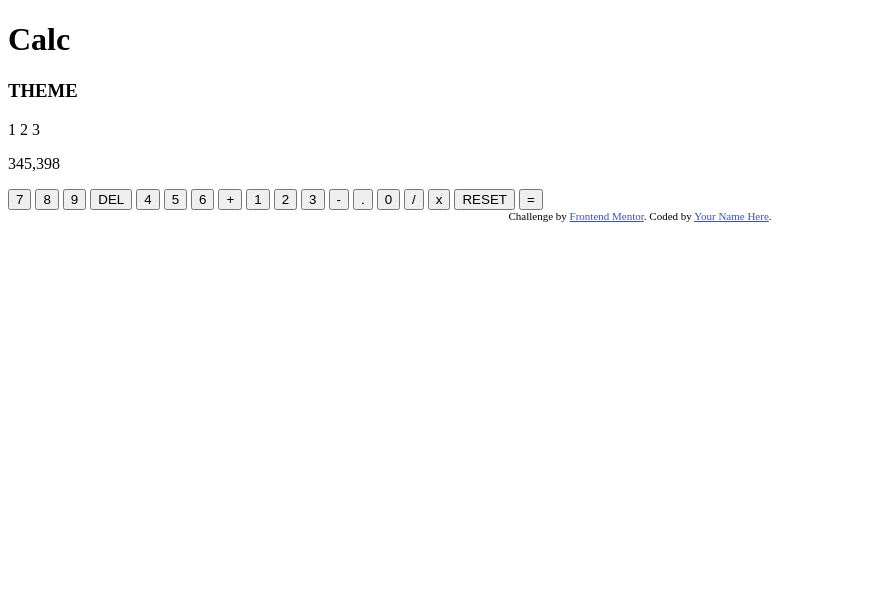
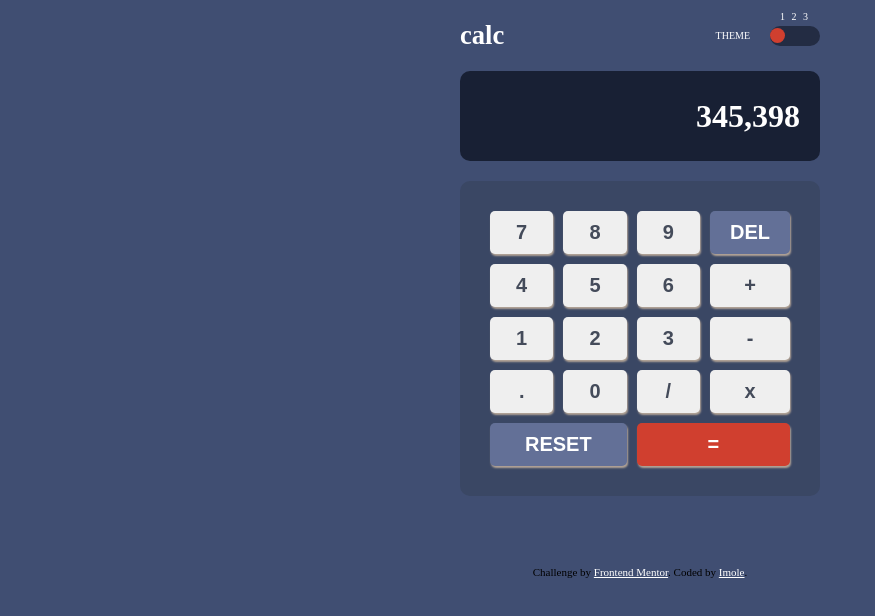
Before and after one commit to imoleBytes/Frontend-Mentor-Calculator-app, a plain HTML site: page index.html in a window 1280 px wide. Shown: the whole page, without its empty margins (0-875 px from the left). Drawn offline with Linux system fonts and the light colour scheme.

Commit message:
styles done

```diff
--- a/index.html
+++ b/index.html
@@ -11,21 +11,20 @@
 
   <!-- Feel free to remove these styles or customise in your own stylesheet 👍 -->
   <style>
-    .attribution { font-size: 11px; text-align: center; }
-    .attribution a { color: hsl(228, 45%, 44%); }
+    .attribution { font-size: 11px; text-align: center; margin-top: 50px; }
+    .attribution a { color: white; }
   </style>
 </head>
 <body>
   <div class="container">
     <div class="calculator">
       <header>
-        <h1>Calc</h1>
+        <h5>calc</h5>
         <div class="tab">
-          <h3>THEME</h3>
+          <span>THEME</span>
           <div class="bar">
-            <span>1</span>
-            <span>2</span>
-            <span>3</span>
+            <span>1 2 3</span>
+            <div class="red"></div>
           </div>
         </div>
       </header>
@@ -38,7 +37,7 @@
         <button class="btn">7</button>
         <button class="btn">8</button>
         <button class="btn">9</button>
-        <button class="btn">DEL</button>
+        <button class="btn grey-blue">DEL</button>
         <button class="btn">4</button>
         <button class="btn">5</button>
         <button class="btn">6</button>
@@ -51,8 +50,8 @@
         <button class="btn">0</button>
         <button class="btn">/</button>
         <button class="btn">x</button>
-        <button class="btn span2">RESET</button>
-        <button class="btn span2">=</button>
+        <button class="btn span2 grey-blue">RESET</button>
+        <button class="btn span2 red">=</button>
       </div>
 
     </div>
@@ -60,7 +59,7 @@
 
     <div class="attribution">
       Challenge by <a href="https://www.frontendmentor.io?ref=challenge" target="_blank">Frontend Mentor</a>.
-      Coded by <a href="#">Your Name Here</a>.
+      Coded by <a href="#">Imole</a>.
     </div>
   </div>
 </body>
--- a/style.css
+++ b/style.css
@@ -0,0 +1,143 @@
+*{
+margin: 0;
+padding: 0;
+box-sizing: border-box;
+}
+body{
+    font-size: 32px;
+}
+
+.container{
+    width: 100vw;
+    height: 100vh;
+
+    /* background-color: hsl(222, 26%, 31%); */
+    background-color: hsl(224, 28%, 35%);
+    /* background-color: hsl(225, 21%, 49%); */
+    /* padding: 20px;     */
+}
+
+.calculator{
+    width: 400px;
+    /* background-color: azure; */
+    padding: 20px;
+    margin: auto;
+}
+@media (max-width: 400px) {
+
+    .calculator{
+        width: 100%;
+
+    }
+}
+
+header{
+    display: flex;
+    justify-content: space-between;
+    align-items: center;
+    margin-bottom: 20px;
+    color: white;
+}
+.tab{
+    display: flex;
+    justify-content: space-between;
+    align-items: center;
+    gap: 20px;
+}
+.tab span{
+    font-size: x-small;
+}
+
+.bar{
+    position: relative;
+    background-color: hsl(223, 31%, 20%);
+    width: 50px;
+    height: 20px;
+    border-radius: 20px;
+}
+.bar span{
+    position: absolute;
+    top: -15px;
+    left: 10px;
+    letter-spacing: 2px;
+}
+.bar .red{
+    position: absolute;
+    top: 2px;
+    width: 15px;
+    height: 15px;
+    border-radius: 100%;
+}
+
+.display{
+    display: flex;
+    align-items: center;
+    justify-content: flex-end;
+    padding-right: 20px;
+    /* position: relative; */
+    height: 90px;
+    border-radius: 10px;
+    background-color: hsl(224, 36%, 15%);
+    color: hsl(0, 0%, 100%);
+    margin-bottom: 20px;
+}
+@media (max-width: 400px) {
+    .display{
+        width: 100%;
+    }
+}
+
+.display p{
+    font-weight: bold;
+}
+
+.btns{
+    background-color: hsl(224, 28%, 35%);
+    background-color: hsl(222, 26%, 31%);
+    display: grid;
+    gap: 10px;
+    /* grid-template-columns: 1fr 1fr 1fr 1fr; */
+    grid-template-columns: repeat(4, 1fr);
+    border-radius: 10px;
+
+    /* border: 1px solid; */
+    padding: 30px;
+
+}
+
+
+.btn{
+    padding: 10px 20px;
+    border-radius: 5px;
+    border-style: none;
+    font-size: 20px;
+    font-weight: bold;
+    color: hsl(221, 14%, 31%);
+    box-shadow: 1px 2px 2px hsl(28, 16%, 65%);
+}
+@media (max-width: 400px) {
+    .btns{
+        width: 100%;
+        gap: 10px;
+    }
+    .btn{
+        padding: 5px 10px;
+    }
+}
+
+
+.span2{
+    grid-column: span 2;
+    border-style: none;
+
+}
+
+.grey-blue{
+    background-color: hsl(225, 21%, 49%);
+    color: hsl(0, 0%, 100%);
+    border-style: none;
+}
+.red{
+    background-color: hsl(6, 63%, 50%);
+    color: hsl(0, 0%, 100%);
+}
```
